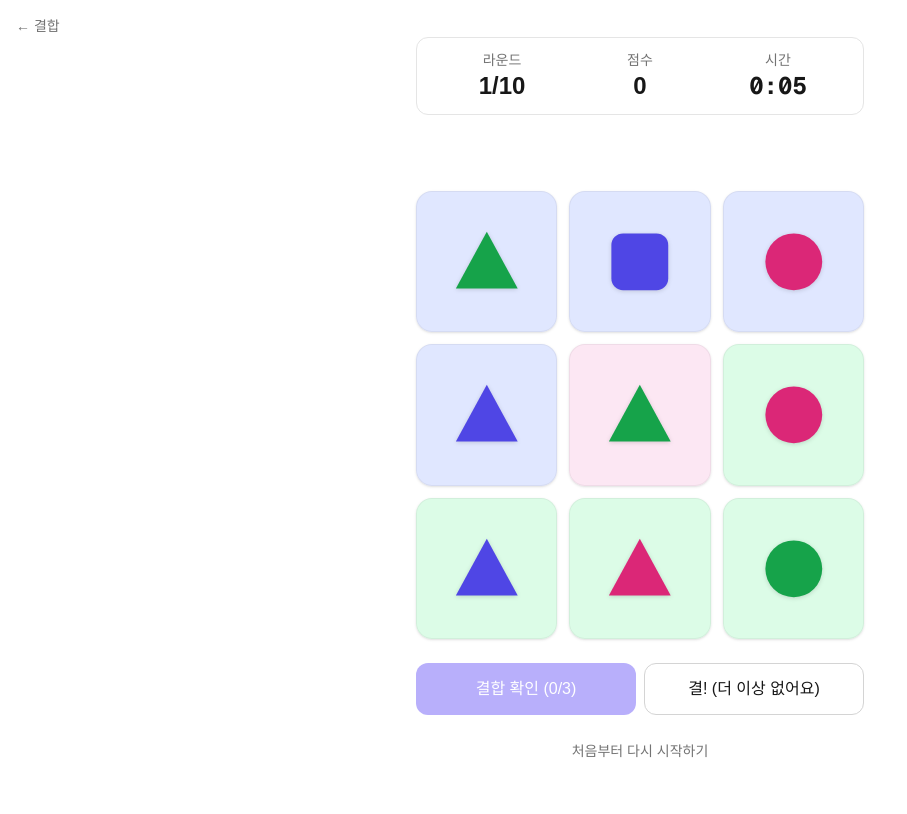
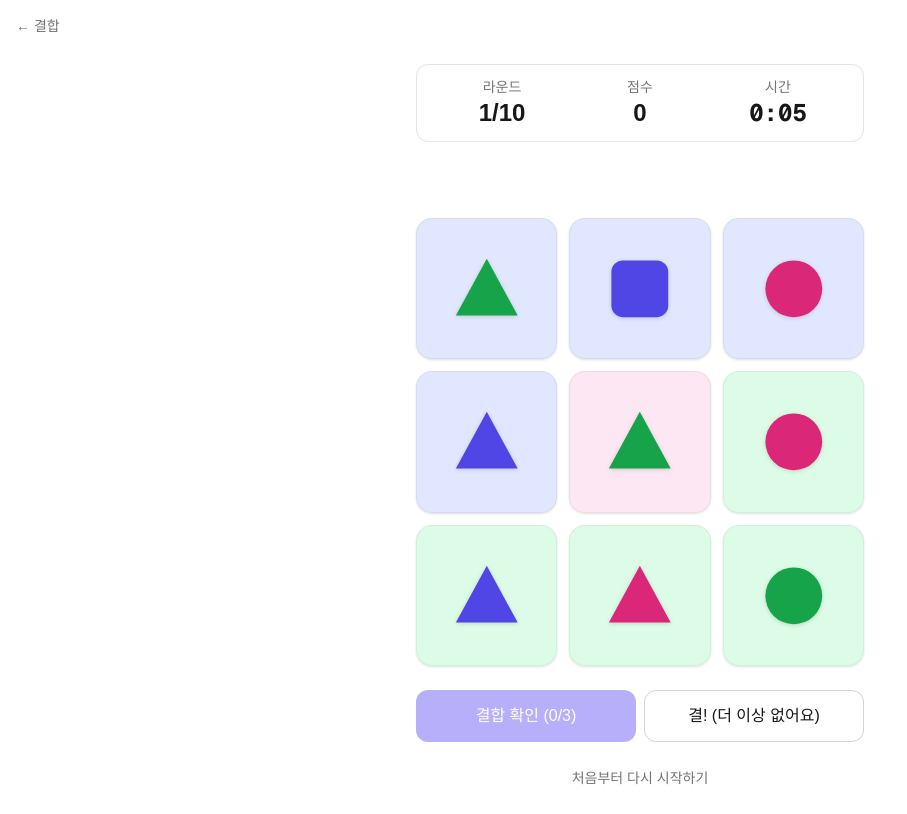
Before and after one commit to kimgoeun/avalon, a Next.js app: page /gyeolhap/solo in a window 1280 px wide. Shown: the whole page, without its empty margins (0-907 px from the left). Built offline with nearby package versions, Linux system fonts and the light colour scheme.

Commit message:
Anchor solo mode content to the top instead of vertically centering
The page was vertically centered, so every time the found-combos list
grew or shrank the whole block (score box, cards, buttons) shifted
position. Top-align it instead so content only grows downward.

```diff
--- a/src/app/gyeolhap/solo/page.tsx
+++ b/src/app/gyeolhap/solo/page.tsx
@@ -106,7 +106,7 @@ export default function GyeolhapSoloPage() {
   const foundRows = foundSets.map((key) => key.split("-").map(Number));
 
   return (
-    <main className="flex flex-1 items-center justify-center p-6">
+    <main className="flex flex-1 items-start justify-center p-6 pt-16">
       <Link href="/gyeolhap" className="fixed top-4 left-4 text-sm text-neutral-500 hover:underline">
         ← 결합
       </Link>
```
